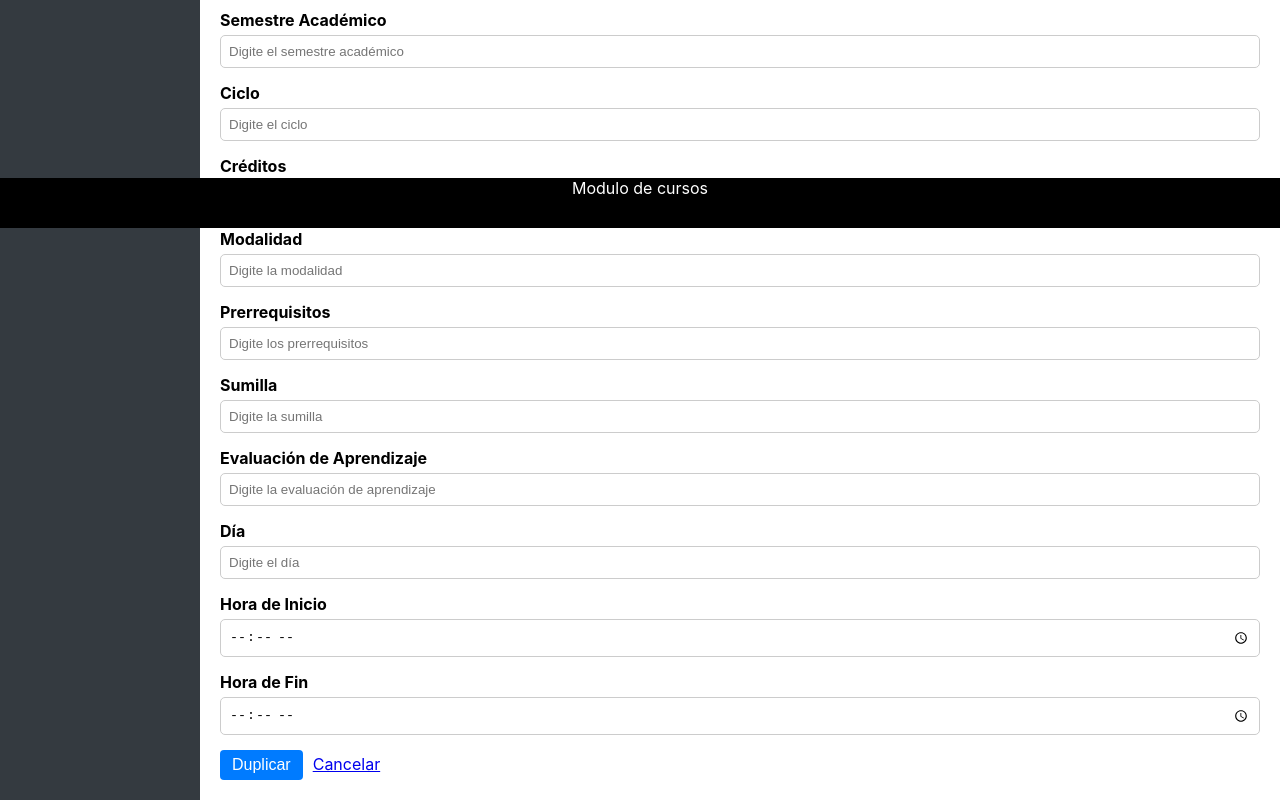
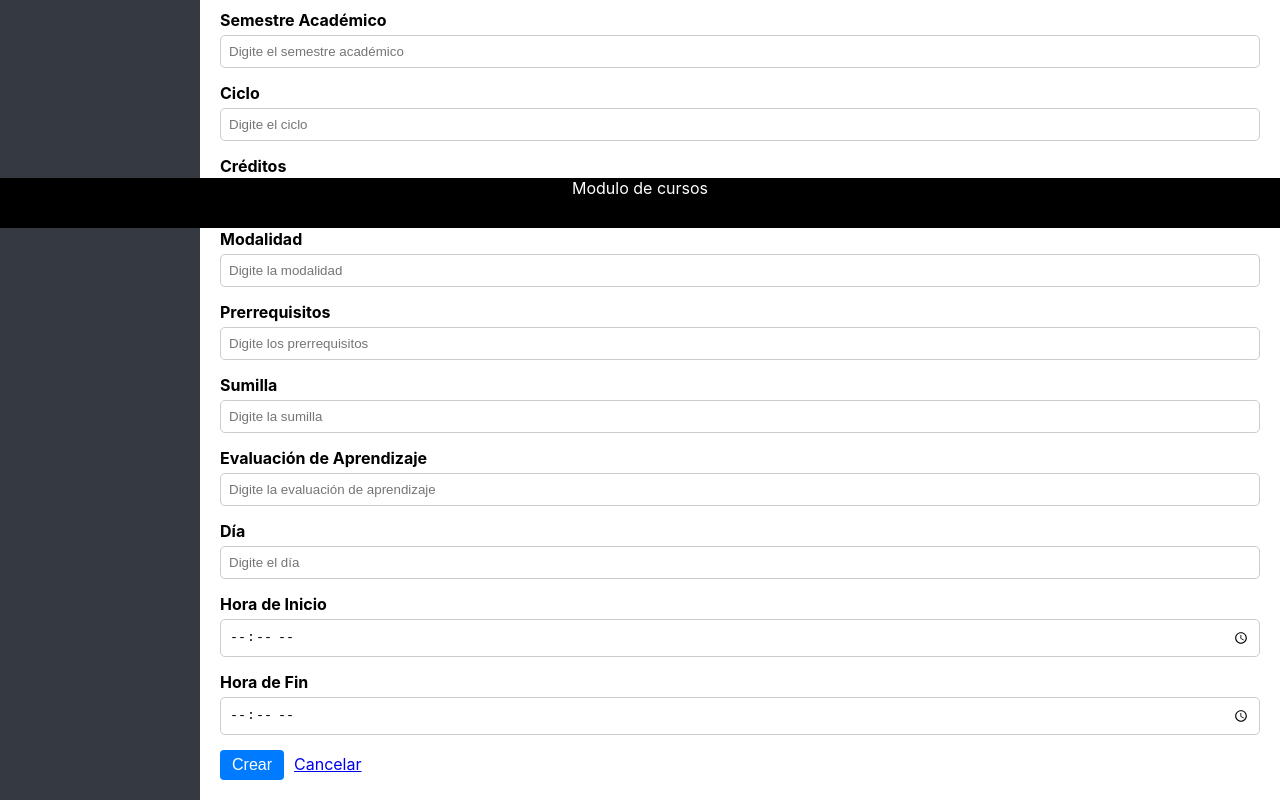
Before and after one commit to emersonHO/SpringBootReact, a React (Create React App) app in the folder modulo-cursos-frontend/: page /add-curso in a window 1280 px wide. Shown: the part 572-1372 px from the top of the page. Built offline with nearby package versions, Linux system fonts and the light colour scheme; the HTML template or start-up script is replaced by a standard one.

Commit message:
mejora de algunos botones

```diff
--- a/modulo-cursos-frontend/src/components/AddCursoComponent.js
+++ b/modulo-cursos-frontend/src/components/AddCursoComponent.js
@@ -82,6 +82,16 @@ export const AddCursoComponent = ({ duplicate }) => {
             return <h2 className="text-center">Actualizar curso</h2>;
         } else {
             return <h2 className="text-center">Agregar curso</h2>;
+        }
+    };
+
+    const buttonText = () => {
+        if (duplicate) {
+            return "Duplicar";
+        } else if (id) {
+            return "Actualizar";
+        } else {
+            return "Crear";
         }
     };
 
@@ -269,8 +279,7 @@ export const AddCursoComponent = ({ duplicate }) => {
                                         onChange={(e) => setHora_fin(e.target.value)}
                                     />
                                 </div>
-                                <button className="btn btn-success" onClick={saveOrUpdateCurso}>
-                                {duplicate || !id ? "Duplicar" : "Actualizar"}
+                                <button className="btn btn-success" onClick={saveOrUpdateCurso}>{buttonText()}
                                 </button>
                                 <Link to="/cursos" className="btn btn-danger">Cancelar</Link>
                             </form>
```
